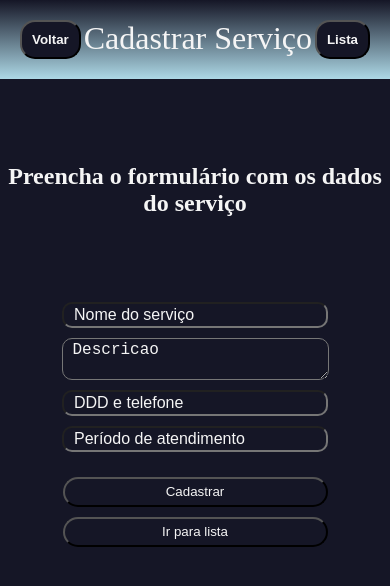
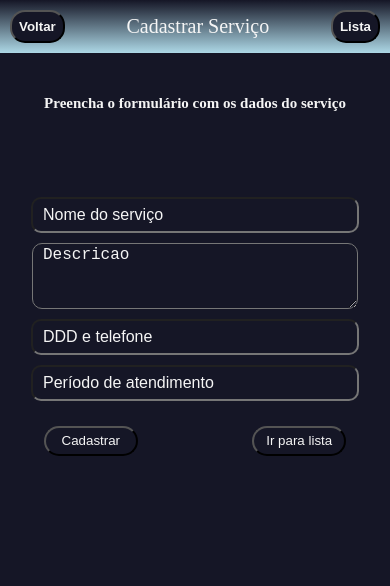
Before and after one commit to Gazua300/achei-servicos_frontend, a React (Create React App) app: page /cadastro in a window 390 px wide. Shown: the top 586 px of the page. Built offline with nearby package versions, Linux system fonts and the light colour scheme; no server answers.

Commit message:
atualização responsiva

```diff
--- a/src/pages/Cadastro/Cadastro.js
+++ b/src/pages/Cadastro/Cadastro.js
@@ -73,9 +73,9 @@ const Cadastro = ()=>{
                     placeholder='Período de atendimento' required/>
                 <BtnContainer>
                     <BtnCadastrar>Cadastrar</BtnCadastrar>
+                    <BtnCadastrar onClick={()=> navigate('/')}>Ir para lista</BtnCadastrar>
                 </BtnContainer>
             </form>
-                <BtnCadastrar onClick={()=> navigate('/')}>Ir para lista</BtnCadastrar>
         </Container>
         </>
     )
--- a/src/pages/Cadastro/styled.js
+++ b/src/pages/Cadastro/styled.js
@@ -6,6 +6,7 @@ export const Head = styled.div`
   font-size: 2rem;
   display: flex;
   justify-content: space-between;
+  align-items: center;
   padding: 20px;
 
   button {
@@ -14,6 +15,14 @@ export const Head = styled.div`
     color: whitesmoke;
     cursor: pointer;
     padding: 10px;
+  }
+
+  @media(max-width: 600px){
+    font-size: 20px;
+    padding: 10px;
+    button {
+        padding: 7px;
+    }
   }
 `
 export const Container = styled.div`
@@ -58,6 +67,21 @@ export const Container = styled.div`
     textarea::placeholder {
         color: whitesmoke;
     }
+
+    @media(max-width: 600px){
+        font-size: 10px;
+        h2 {
+            margin-top: 5vh;
+        }
+        input {
+            width: 80%;
+            height: 30px;
+        }
+        textarea {
+            width: 80%;
+            height: 60px;
+        }
+    }
 `
 export const BtnCadastrar = styled.button`
     margin: 5px;
@@ -67,10 +91,19 @@ export const BtnCadastrar = styled.button`
     background-color: #151626;
     color: whitesmoke;
     cursor: pointer;
+    @media(max-width: 600px){
+        width: 30%;
+    }
 `
 export const BtnContainer = styled.div`
 	display: flex;
+    flex-direction: column;
 	align-items: center;
 	justify-content: center;
     margin-top: 10px;
+    @media(max-width: 600px){
+        width: 80%;
+        flex-direction: row;
+        justify-content: space-between;
+    }
 `
--- a/src/pages/Detalhe/Detalhe.js
+++ b/src/pages/Detalhe/Detalhe.js
@@ -25,7 +25,7 @@ const Detalhe = ()=>{
                 Voltar
             </button>
             {servico.title}
-            <div/>
+            <div style={{width:'10%'}}/>
         </Head>
         <Container>
             <Cartao>
--- a/src/pages/Detalhe/styled.js
+++ b/src/pages/Detalhe/styled.js
@@ -6,7 +6,8 @@ export const Head = styled.div`
   font-size: 2rem;
   display: flex;
   justify-content: space-between;
-  padding: 20px;
+  align-items: center;
+  padding: 10px;
 
   button {
     border-radius: 15px;
@@ -14,6 +15,13 @@ export const Head = styled.div`
     background-color: #151626;
     color: whitesmoke;
     padding: 10px;
+  }
+
+  @media(max-width: 600px){
+    font-size: 20px;
+    button {
+      padding: 7px;
+    }
   }
 `
 export const Container = styled.div`
@@ -48,6 +56,10 @@ export const Cartao = styled.div`
         border-radius: 20px;
         box-shadow: 2px 2px 4px black;
     }
+
+    @media(max-width: 600px){
+        width: 70%;
+    }
 `
 export const Nome = styled.div`
     text-align: center;
--- a/src/pages/Lista/styled.js
+++ b/src/pages/Lista/styled.js
@@ -6,6 +6,7 @@ export const Head = styled.div`
   font-size: 2rem;
   display: flex;
   justify-content: space-between;
+  align-items: center;
   padding: 20px;
 
   button {
@@ -14,6 +15,14 @@ export const Head = styled.div`
     background-color: #151626;
     color: whitesmoke;
     padding: 10px;
+  }
+
+  @media(max-width: 600px){
+    font-size: 20px;
+    padding: 10px;
+    button {
+        padding: 7px;
+    }
   }
 `
 
@@ -36,6 +45,10 @@ export const InputContainer = styled.div`
     align-items: center;
     justify-content: center;
     margin: 10px;
+    @media(max-width: 600px){
+        margin-top: -30px;
+        font-size: 10px;
+    }
 
     h2{
         text-align: center;
@@ -77,12 +90,19 @@ export const InputContainer = styled.div`
     }
 `
 export const CartaoContainer = styled.div`
-    margin-top: 30px;
+    margin: 30px;
+    display: grid;
+    grid-template-columns: repeat(3, 1fr);
+    @media(max-width: 800px){
+        grid-template-columns: repeat(2, 1fr);
+    }
+    @media(max-width: 600px){
+        display: flex;
+        flex-direction: column;
+    }
 `
 export const Cartao = styled.div`
     background-image: linear-gradient(#151626, lightblue);
-    display: inline-block;
-    width: 25%;
     color: whitesmoke;
     border: 1px solid whitesmoke;
     box-shadow: 2px 2px 4px whitesmoke;
```
